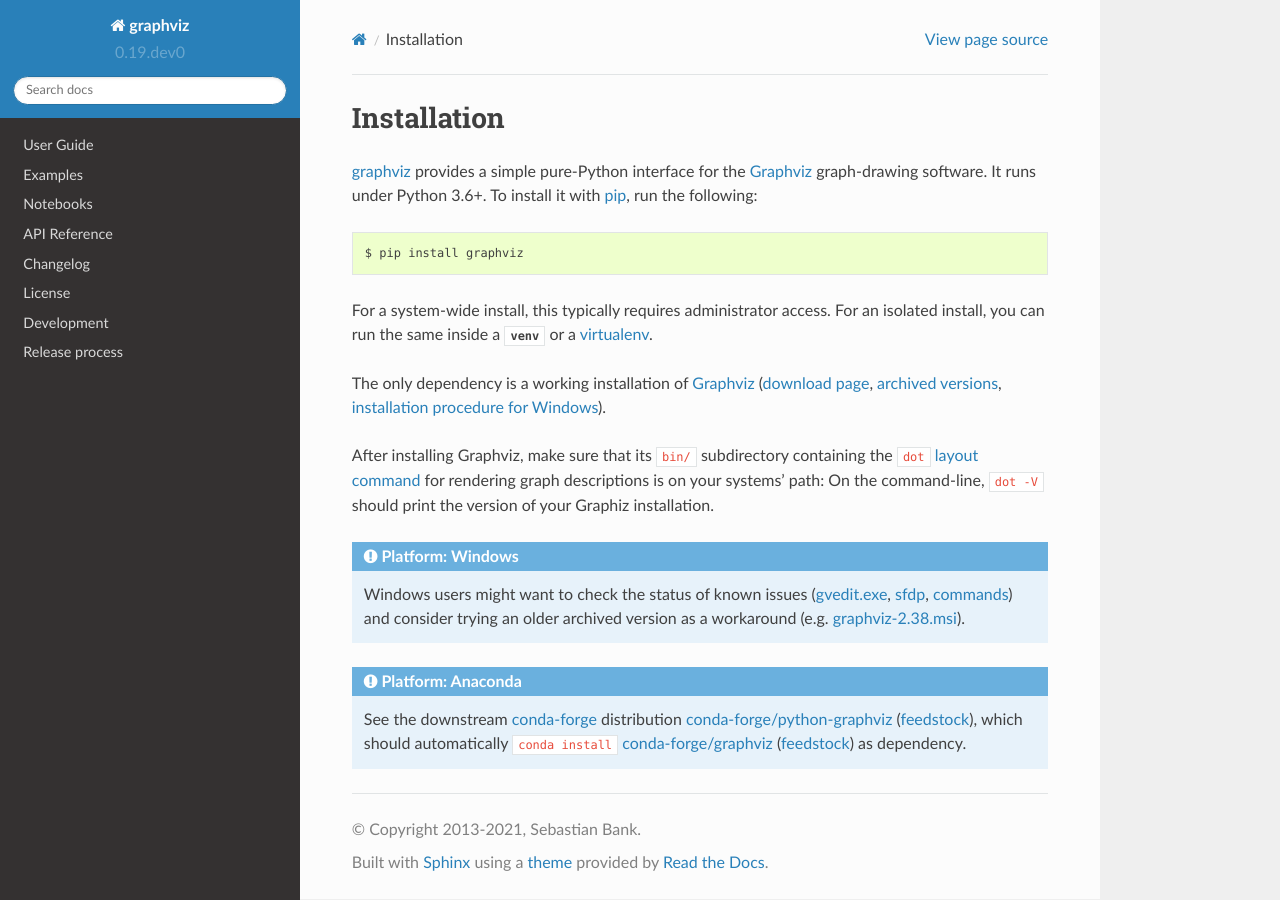
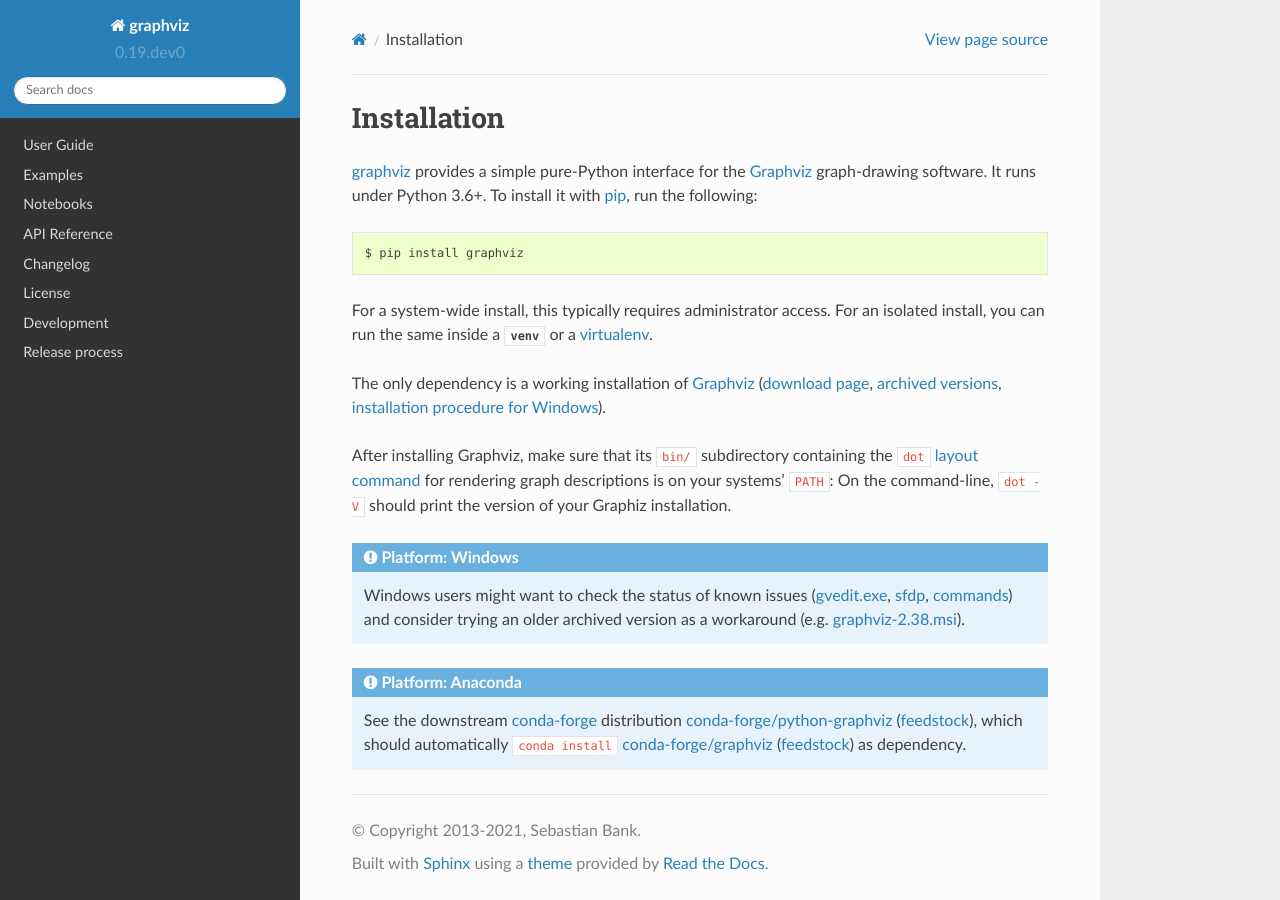
Before and after one commit to xflr6/graphviz, a Sphinx documentation site: the page built from docs/installation.rst, in a window 1280 px wide. Built offline with Sphinx 7.4.7 and the Read the Docs theme 2.0.0, drawn with Linux system fonts in a browser that asks for light colours; the version number is read from the project's files by our own code.

Commit message:
improve markup

```diff
--- a/README.rst
+++ b/README.rst
@@ -49,7 +49,7 @@ To render the generated DOT source code, you also need to install Graphviz_
 `installation procedure for Windows <upstream-windows_>`_).
 
 Make sure that the directory containing the ``dot`` executable is on your
-systems' path.
+systems' ``PATH``.
 
 Anaconda_: see the conda-forge_ package
 `conda-forge/python-graphviz <conda-forge-python-graphviz_>`_
--- a/docs/installation.rst
+++ b/docs/installation.rst
@@ -19,7 +19,7 @@ The only dependency is a working installation of Graphviz_
 
 After installing Graphviz, make sure that its ``bin/`` subdirectory containing
 the ``dot`` `layout command <DOT command_>`_ for rendering graph descriptions
-is on your systems' path:
+is on your systems' ``PATH``:
 On the command-line, ``dot -V`` should print the version of your Graphiz installation.
 
 .. admonition:: Platform: Windows
```
